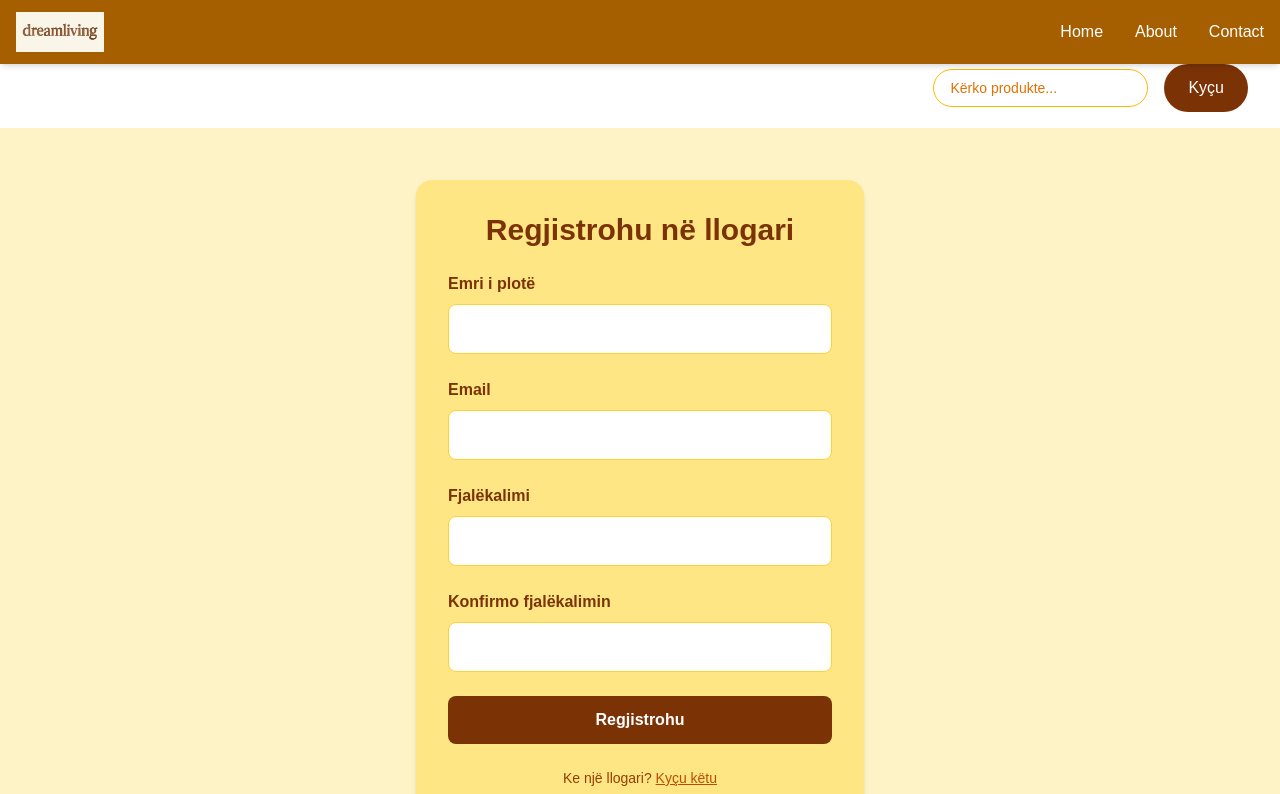
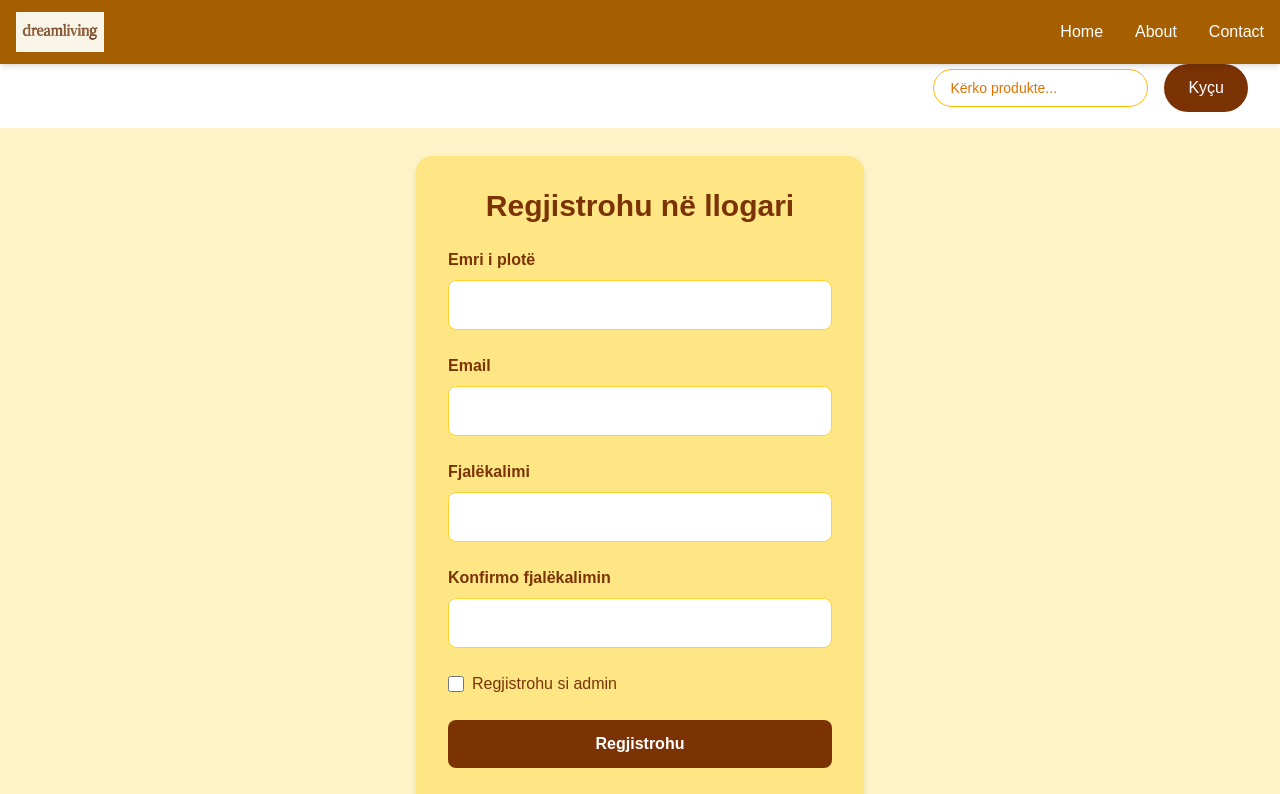
Before and after one commit to eraazeqaj/FurnitureShopping, a Next.js app: page /Forms/Registerform in a window 1280 px wide. Shown: the top 794 px of the page. Built offline with nearby package versions, Linux system fonts and the light colour scheme.

Commit message:
Fnished logging in system (admin/user log in logic)

```diff
--- a/package.json
+++ b/package.json
@@ -11,10 +11,11 @@
   "dependencies": {
     "@emotion/react": "^11.14.0",
     "@mui/material": "^7.1.0",
+    "@next-auth/mongodb-adapter": "^1.1.3",
     "bcryptjs": "^3.0.2",
     "classnames": "^2.5.1",
     "framer-motion": "^12.12.2",
-    "mongodb": "^6.16.0",
+    "mongodb": "^5.9.2",
     "next": "^15.3.2",
     "next-auth": "^4.24.11",
     "react": "^18.2.0",
--- a/src/pages/Forms/LoginForm/index.tsx
+++ b/src/pages/Forms/LoginForm/index.tsx
@@ -20,8 +20,16 @@ export default function LoginForm() {
     if (res?.error) {
       setError(res.error);
     } else {
-      // Redirect on successful login
-      router.push("/");
+      const sessionRes = await fetch("/api/auth/session");
+      const session = await sessionRes.json();
+
+      if(session?.user?.isAdmin){
+        router.push("/admin");
+      }
+      else{
+        router.push("/profile");
+      }
+
     }
   };
 
--- a/src/pages/Forms/Registerform/index.tsx
+++ b/src/pages/Forms/Registerform/index.tsx
@@ -11,6 +11,7 @@ export default function RegisterForm() {
     email: "",
     password: "",
     confirmPassword: "",
+    isAdmin: false,
   });
 
   const [error, setError] = useState("");
@@ -31,6 +32,7 @@ export default function RegisterForm() {
           name: user.name,
           email: user.email,
           password: user.password,
+          isAdmin:user.isAdmin,
         }),
       });
 
@@ -123,6 +125,22 @@ export default function RegisterForm() {
           />
         </div>
 
+        <div className="flex items-center space-x-2">
+            <input
+              type="checkbox"
+              id="isAdmin"
+              checked={user.isAdmin}
+              onChange={(e) =>
+              setUser({ ...user, isAdmin: e.target.checked })
+              }
+              className="w-4 h-4 text-amber-600 bg-gray-100 border-gray-300 rounded focus:ring-amber-500"
+            />
+            <label htmlFor="isAdmin" className="text-amber-900 font-medium">
+            Regjistrohu si admin
+           </label>
+        </div>
+
+
         <button
           type="submit"
           className="w-full bg-amber-900 hover:bg-amber-700 text-white font-semibold py-3 rounded-lg transition-colors duration-300"
--- a/src/pages/api/auth/[...nextauth].ts
+++ b/src/pages/api/auth/[...nextauth].ts
@@ -1,45 +1,62 @@
 import { getUserByEmail } from "@/api/services/products";
 import clientPromise from "@/lib/mongodb";
-import { MongoDBAdapter} from "@auth/mongodb-adapter";
+import { MongoDBAdapter } from "@next-auth/mongodb-adapter";
 import CredentialsProvider from "next-auth/providers/credentials";
-import {compare} from "bcryptjs";
+import { compare } from "bcryptjs";
 import NextAuth from "next-auth";
+import { NextAuthOptions } from "next-auth";
 
-const authOptions = {
-     adapter: MongoDBAdapter (clientPromise as any),
-     providers:[
+const authOptions: NextAuthOptions = {
+  adapter: MongoDBAdapter(clientPromise as any),
+  providers: [
     CredentialsProvider({
       name: "credentials",
       credentials: {
-                email: { label: "Email", type: "email"},
-                password: { label: "Password", type: "password"},
+        email: { label: "Email", type: "email" },
+        password: { label: "Password", type: "password" },
       },
-             async authorize (credentials){
-                const user= await getUserByEmail(credentials?.email!);
-                if(!user) throw new Error("Email nuk ekziston");
+      async authorize(credentials) {
+        const user = await getUserByEmail(credentials?.email!);
+        if (!user) throw new Error("Email nuk ekziston");
 
         const isValid = await compare(credentials!.password, user.password);
-                if (!isValid) throw new Error("Fjalekalimi nuk eshte i sakte");
-                if(!user._id) throw new Error("User Id mungon");
+        if (!isValid) throw new Error("Fjalëkalimi nuk është i saktë");
 
         return {
-                    id: user._id.toString(),
+          id: user._id!.toString(),
           email: user.email,
-                    emailVerified: user.emailVerified ?? null,
+          isAdmin: user.isAdmin,
         };
       },
     }),
   ],
-
   pages: {
-        signIn: "/sign-in"
+    signIn: "/sign-in",
   },
   session: {
-        strategy: "jwt" as "jwt",
+    strategy: "jwt",
   },
-
+  callbacks: {
+    async jwt({ token, user }) {
+      if (user) {
+        token.id = user.id;
+        token.email = user.email ?? "";
+        token.isAdmin = user.isAdmin;
+      }
+      return token;
+    },
+    async session({ session, token }) {
+      if (token) {
+        session.user = {
+          ...session.user,
+          id: token.id,
+          isAdmin: token.isAdmin,
+        };
+      }
+      return session;
+    },
+  },
   secret: process.env.NEXTAUTH_SECRET,
-
 };
 
 export default NextAuth(authOptions);
--- a/src/pages/api/auth/register/index.ts
+++ b/src/pages/api/auth/register/index.ts
@@ -8,7 +8,7 @@ export default async function handler(
     res: NextApiResponse
 ){
     if(req.method  === "POST"){
-        const {name, email, password} =req.body as User;
+        const {name, email, password, isAdmin} =req.body as User & {isAdmin? : boolean};
         if(!name || !email || !password){
             return res
             .status(400)
@@ -26,7 +26,7 @@ export default async function handler(
                 name,
                 email,
                 password: hashedPassword,
-                isAdmin: false,
+                isAdmin: isAdmin || false,
                 createdAt: new Date(),
                };
 
--- /dev/null
+++ b/types/next-auth.d.ts
@@ -0,0 +1,22 @@
+import NextAuth, { DefaultSession, DefaultUser } from "next-auth";
+
+declare module "next-auth" {
+  interface Session {
+    user: {
+      id: string;
+      isAdmin: boolean;
+    } & DefaultSession["user"];
+  }
+
+  interface User extends DefaultUser {
+    isAdmin: boolean;
+  }
+}
+
+declare module "next-auth/jwt" {
+  interface JWT {
+    id: string;
+    email: string;
+    isAdmin: boolean;
+  }
+}
```
Also changed, not shown: 1 other file (tests, documents, lock files or other folders). Lines whose indentation alone changed are shown as unchanged.
